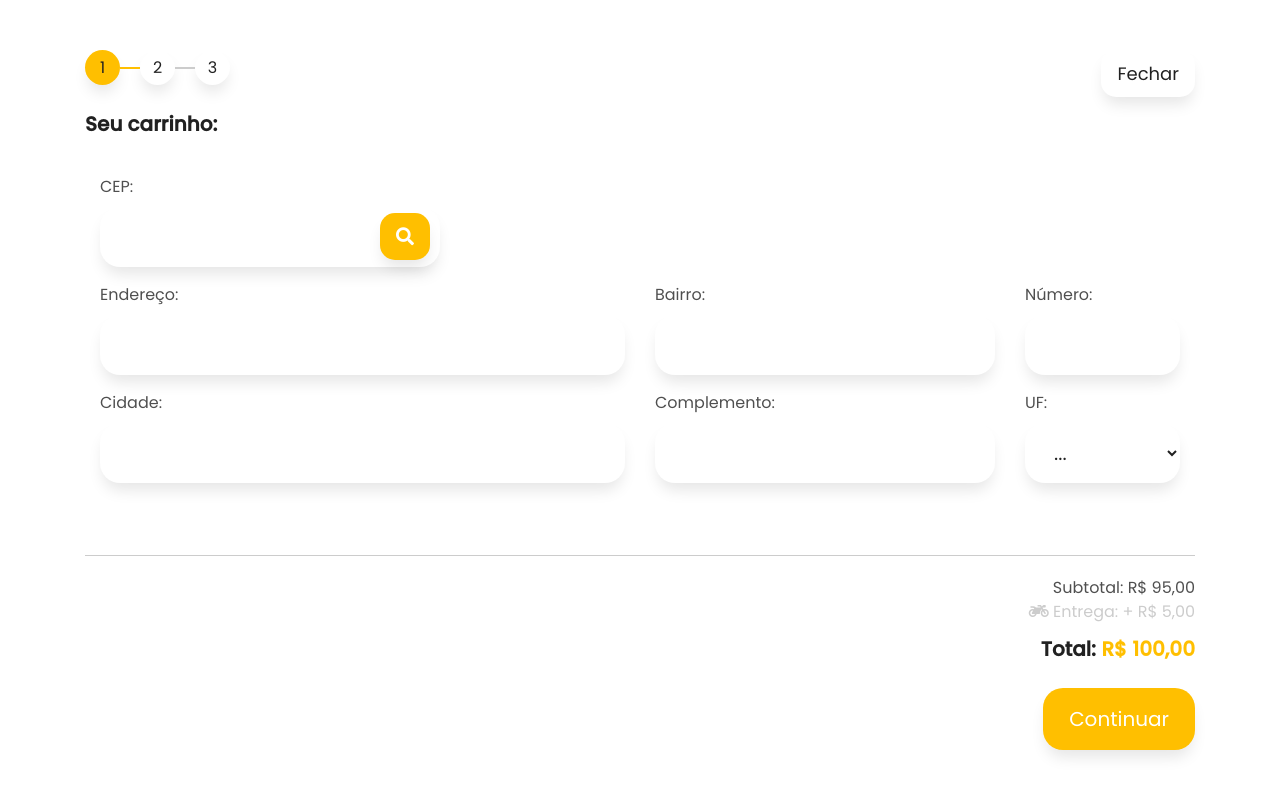
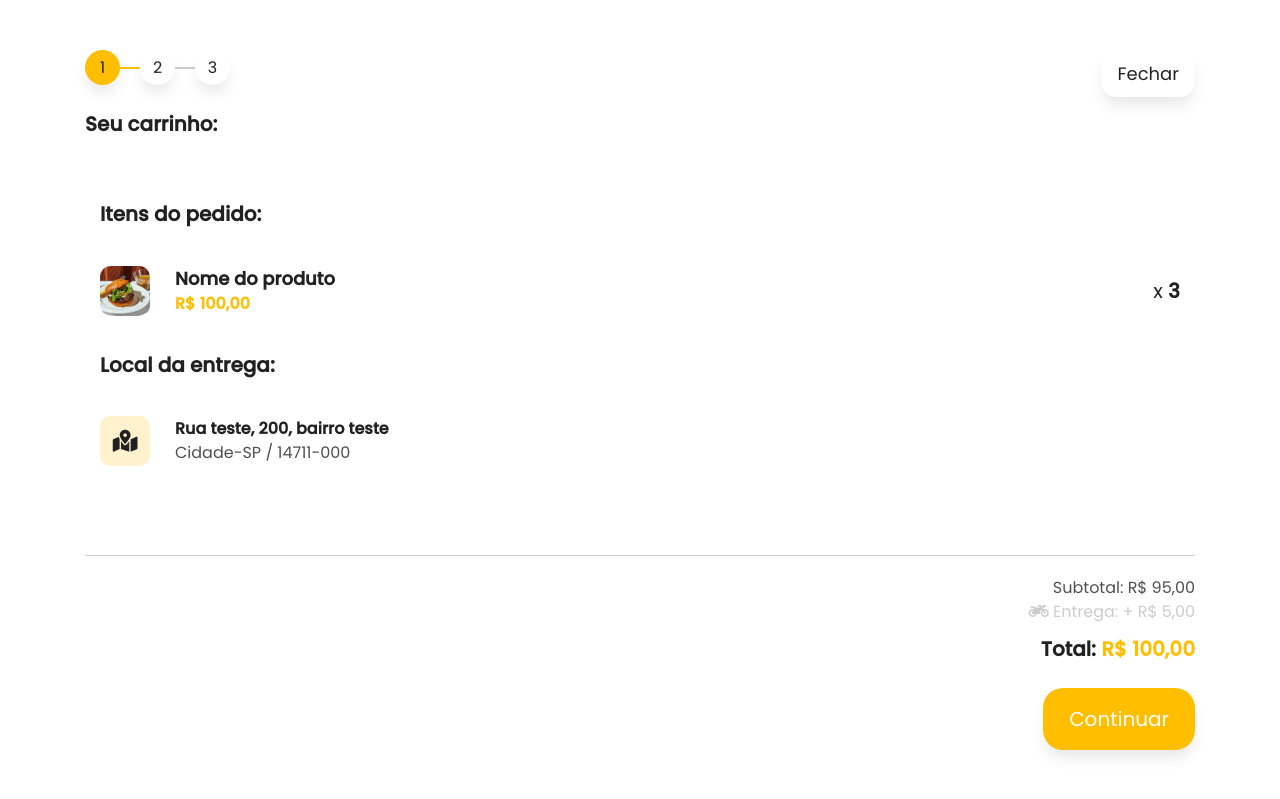
Before and after one commit to francisvanoliveira/cardapio-online, a plain HTML site: page index.html in a window 1280 px wide. Shown: the top 799 px of the page. Drawn offline with Linux system fonts and the light colour scheme.

Commit message:
Estilo página Endereço

```diff
--- a/css/main.css
+++ b/css/main.css
@@ -659,3 +659,55 @@ select.form-control {
     right: 25px;
     top: 38px;
 }
+
+.img-produto-resumo img {
+    width: 50px;
+    border-radius: 11px;
+}
+
+.item-carrinho.resumo {
+    padding-top: 10;
+    padding-bottom: 10px;
+}
+
+.title-produto-resumo {
+    color: var(--color-black);
+    font-size: 18px;
+    text-overflow: ellipsis;
+    white-space: nowrap;
+    overflow: hidden;
+    margin-bottom: 0;
+}
+
+.price-produto-resumo {
+    color: var(--color-primary);
+    font-size: 16px;
+    margin-bottom: 0;
+}
+
+.quantidade-produto-resumo {
+    color: var(--color-black);
+    font-size: 20px;
+    margin-bottom: 0;
+}
+
+.img-map {
+    width: 50px;
+    height: 50px;
+    background-color: var(--color-secondary);
+    color: var(--color-black);
+    font-size: 22px;
+    display: flex;
+    justify-content: center;
+    align-items: center;
+    border-radius: 11px;
+}
+
+.texto-endereco {
+    margin-bottom: 0;
+    color: var(--color-black);
+}
+
+.cidade-endereco {
+    margin-bottom: 0;
+}
--- a/index.html
+++ b/index.html
@@ -362,7 +362,7 @@
                     </div>
                 </div>
 
-                <div class="row mr-0 ml-0" id="localEntrega">
+                <div class="row mr-0 ml-0 hidden" id="localEntrega">
                     <div class="col-4">
                         <div class="form-group container-cep">
                             <label>CEP:</label>
@@ -445,8 +445,45 @@
                     </div>
                 </div>
 
-                <div class="row mr-0 ml-0 hidden" id="resumoCarrinho">
+                <div class="row mr-0 ml-0" id="resumoCarrinho">
+                    <div class="col-12">
+                        <p class="title-carrinho mt-4"><b>Itens do pedido:</b></p>
+                    </div>
 
+                    <div class="col-12">
+                        <div class="row" id="listaItensResumo">
+                            <div class="col-12 item-carrinho resumo">
+                                <div class="img-produto-resumo">
+                                    <img src="./img/cardapio/burguers/burger-au-poivre-kit-4-pack.3ca0e39b02db753304cd185638dad518.jpg" alt="">
+                                </div>
+                                <div class="dados-produto">
+                                    <p class="title-produto-resumo"><b>Nome do produto</b></p>
+                                    <p class="price-produto-resumo"><b>R$ 100,00</b></p>
+                                </div>
+                                <p class="quantidade-produto-resumo">
+                                    x <b>3</b>
+                                </p>
+                            </div>
+                        </div>
+                    </div>
+
+                    <div class="col-12">
+                        <p class="title-carrinho mt-4"><b>Local da entrega:</b></p>
+                    </div>
+
+                    <div class="col-12 item-carrinho resumo">
+                        <div class="img-map">
+                            <i class="fas fa-map-marked-alt"></i>
+                        </div>
+                        <div class="dados-produto">
+                            <p class="texto-endereco">
+                                <b id="resumoEndereco">Rua teste, 200, bairro teste</b>
+                            </p>
+                            <p class="cidade-endereco" id="cidadeEndereco">
+                                Cidade-SP / 14711-000
+                            </p>
+                        </div>
+                    </div>
                 </div>
             </div>
         </div>
```
